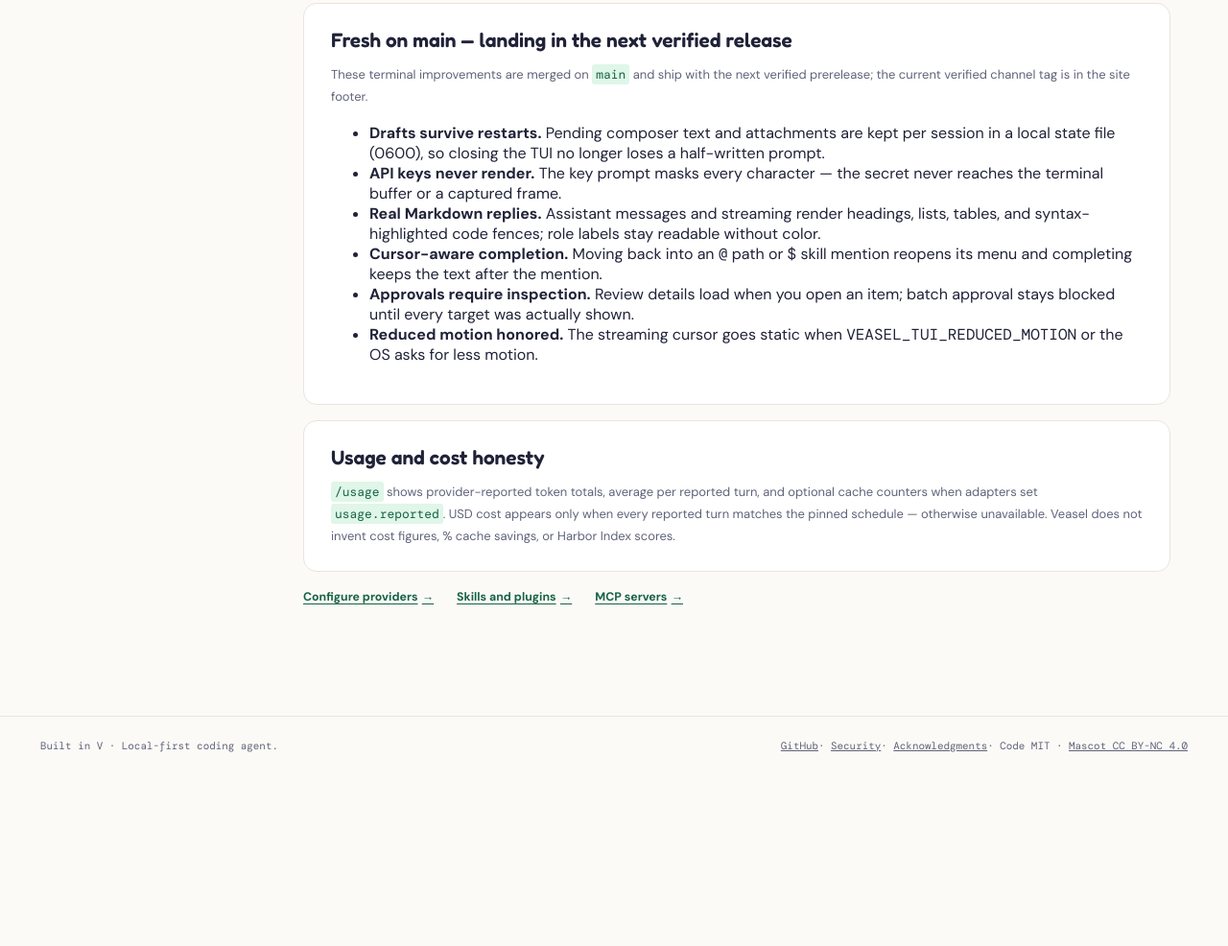
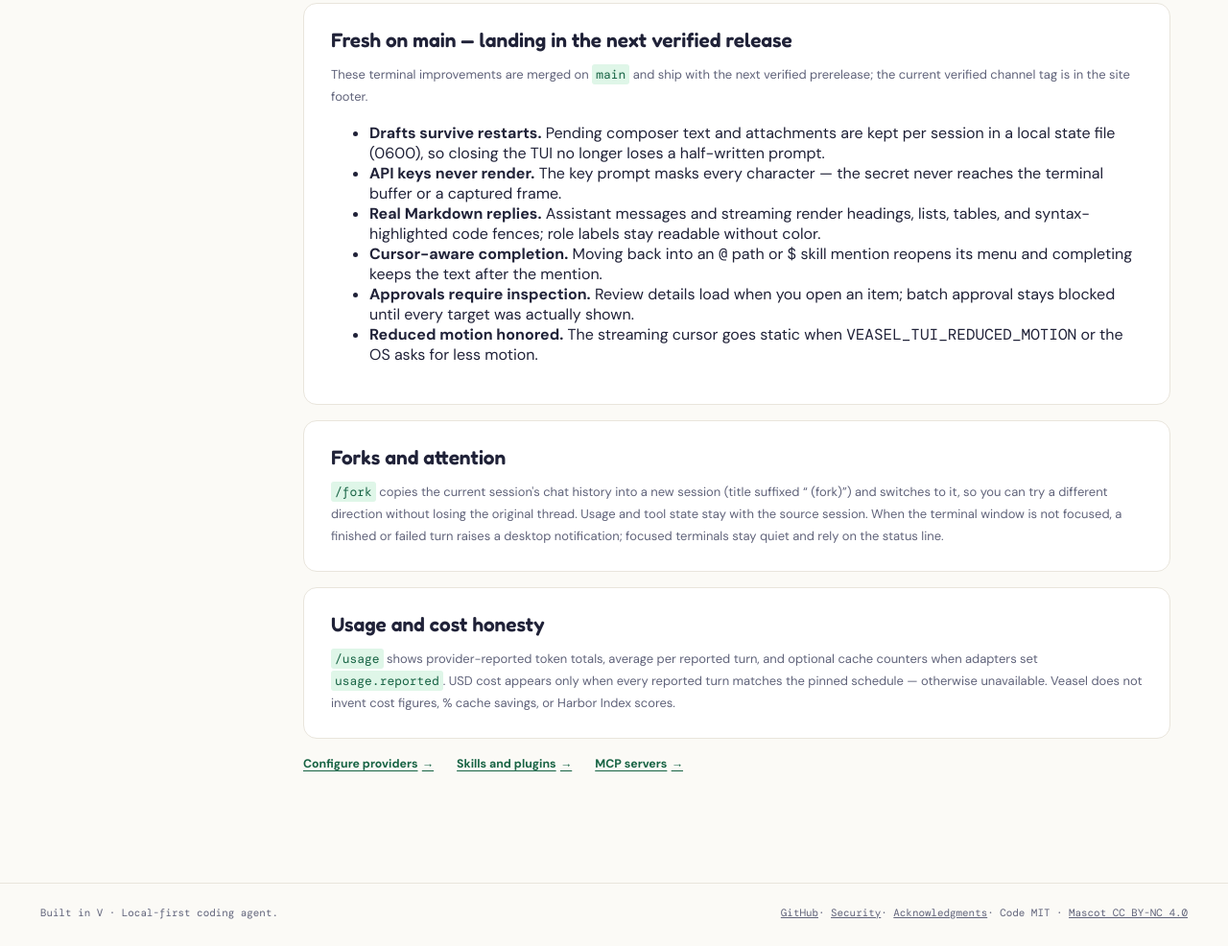
Before and after one commit to veasel-labs/website, an Astro site: page /website/docs/tui in a window 1280 px wide. Shown: the part 3688-4674 px from the top of the page at 96% size. Before the commit the page ends 4500 px from the top, so only its background shows below. Built offline with nearby package versions, Linux system fonts and the light colour scheme; Astro itself is replaced by a stand-in of ours.

Commit message:
docs: TUI guide for /fork and attention notifications (#139)
Documents `/fork` and blurred-turn desktop notifications (veasel#483,
veasel#484, both in flight with auto-merge) in the TUI guide. Tests and
build pass locally.

Co-authored-by: Ulises Jeremias <17727170+ulises-jeremias@users.noreply.github.com>

```diff
--- a/src/pages/docs/tui.astro
+++ b/src/pages/docs/tui.astro
@@ -334,6 +334,18 @@ const basePath = import.meta.env.BASE_URL.replace(/\/$/, "");
     </div>
 
     <div class="doc-panel">
+      <h2>Forks and attention</h2>
+      <p>
+        <code>/fork</code> copies the current session's chat history into a new
+        session (title suffixed “ (fork)”) and switches to it, so you can try a
+        different direction without losing the original thread. Usage and tool
+        state stay with the source session. When the terminal window is not
+        focused, a finished or failed turn raises a desktop notification;
+        focused terminals stay quiet and rely on the status line.
+      </p>
+    </div>
+
+    <div class="doc-panel">
       <h2>Usage and cost honesty</h2>
       <p>
         <code>/usage</code> shows provider-reported token totals, average per
```
